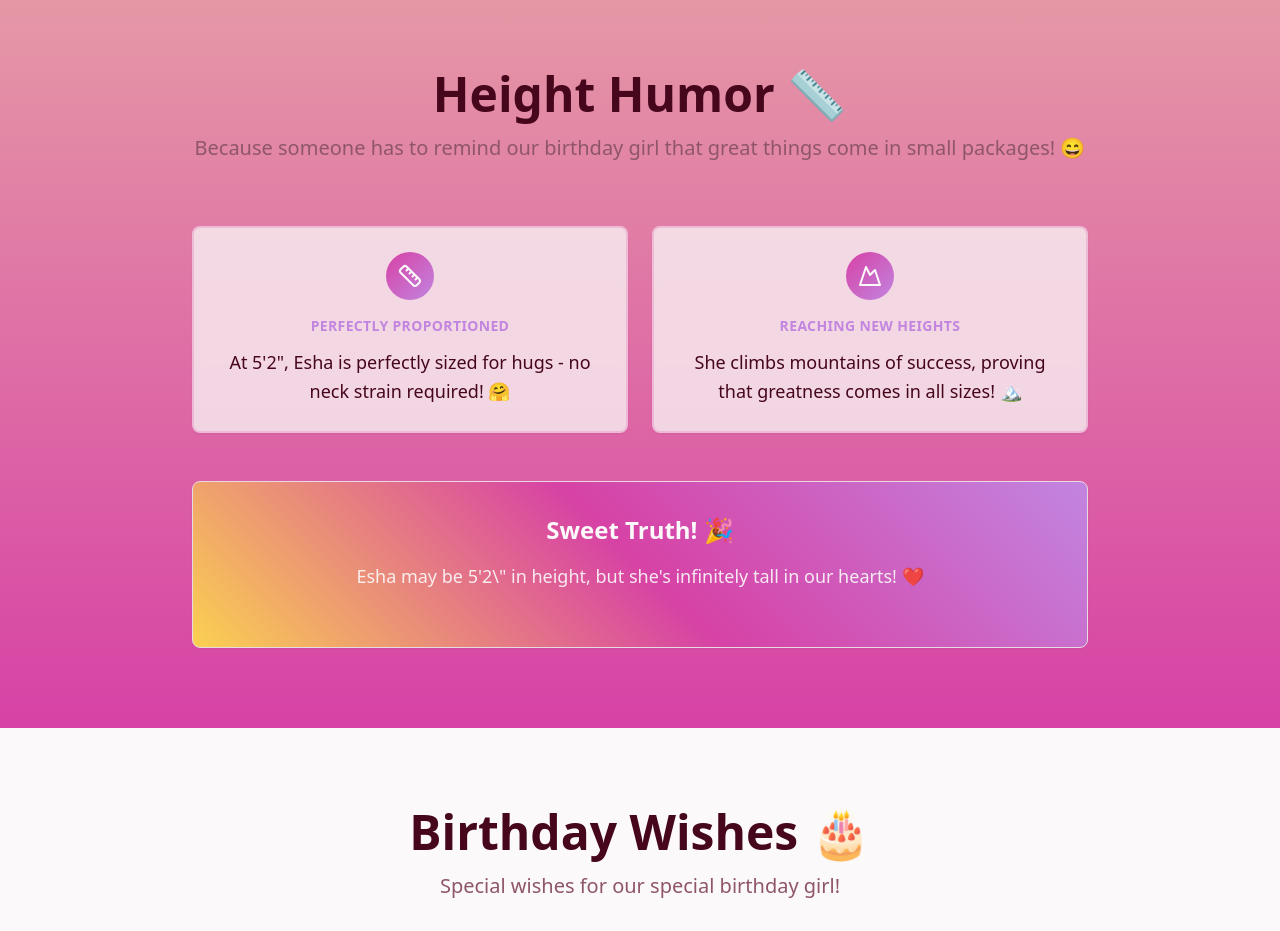
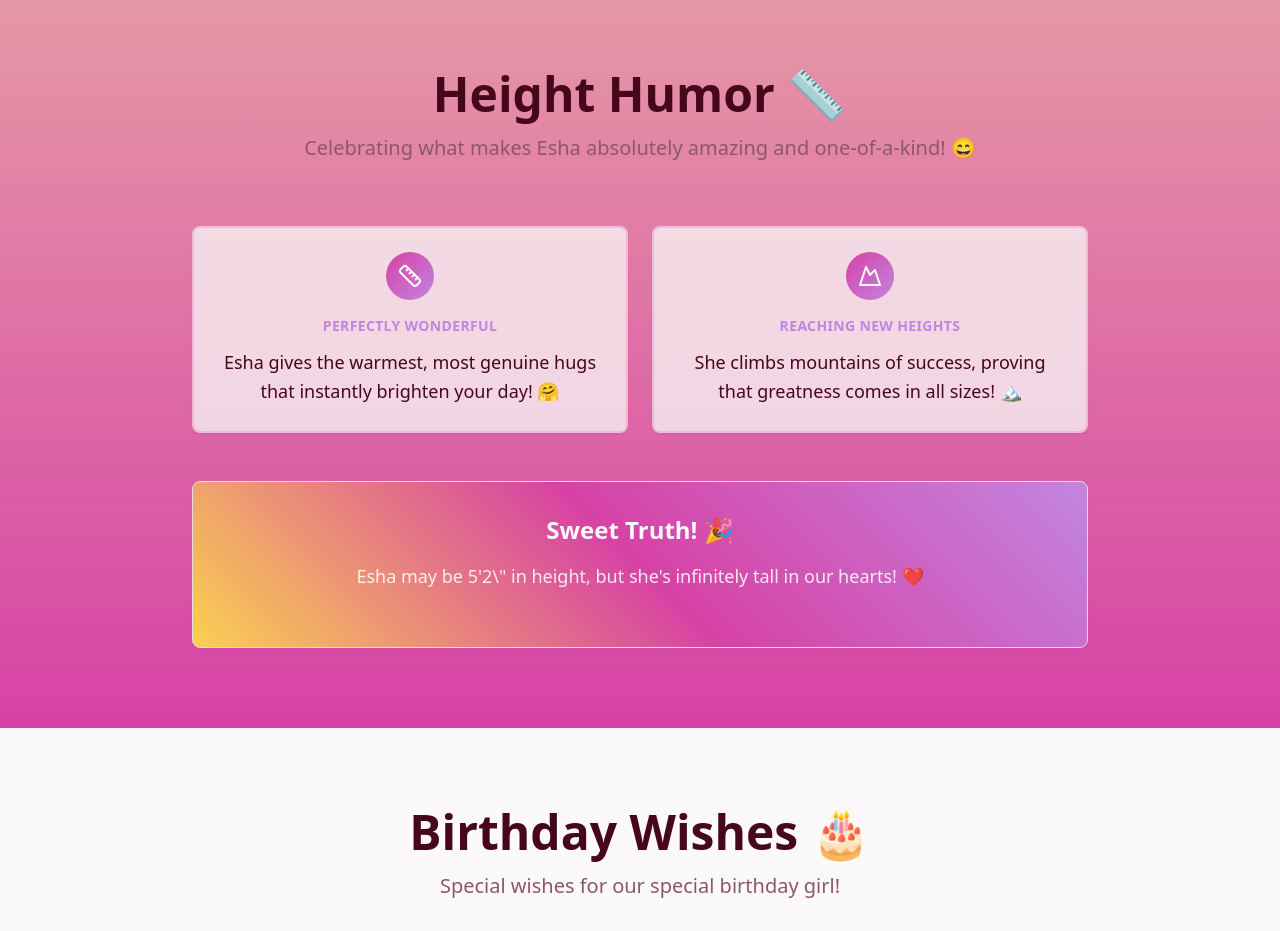
Before and after one commit to MBIlalsheikh05/Birthday-Wish-Website, a React (Vite) app: page / in a window 1280 px wide. Shown: the part 1720-2651 px from the top of the page. Built offline with nearby package versions, Linux system fonts and the light colour scheme.

Commit message:
Refactor height humor section
Change the first statement about hugs and modify the line about why Esha is amazing in the height humor section.

```diff
--- a/src/components/HeightJokesSection.tsx
+++ b/src/components/HeightJokesSection.tsx
@@ -4,8 +4,8 @@ import { Ruler, Coffee, Plane, Mountain } from "lucide-react";
 const heightJokes = [
   {
     icon: Ruler,
-    joke: "At 5'2\", Esha is perfectly sized for hugs - no neck strain required! 🤗",
-    subtitle: "Perfectly Proportioned"
+    joke: "Esha gives the warmest, most genuine hugs that instantly brighten your day! 🤗",
+    subtitle: "Perfectly Wonderful"
   },
   {
     icon: Mountain,
@@ -22,9 +22,9 @@ const HeightJokesSection = () => {
           <h2 className="text-4xl md:text-5xl font-bold text-foreground mb-4">
             Height Humor 📏
           </h2>
-          <p className="text-xl text-muted-foreground">
-            Because someone has to remind our birthday girl that great things come in small packages! 😄
-          </p>
+           <p className="text-xl text-muted-foreground">
+             Celebrating what makes Esha absolutely amazing and one-of-a-kind! 😄
+           </p>
         </div>
 
         <div className="grid grid-cols-1 md:grid-cols-2 gap-6">
```
